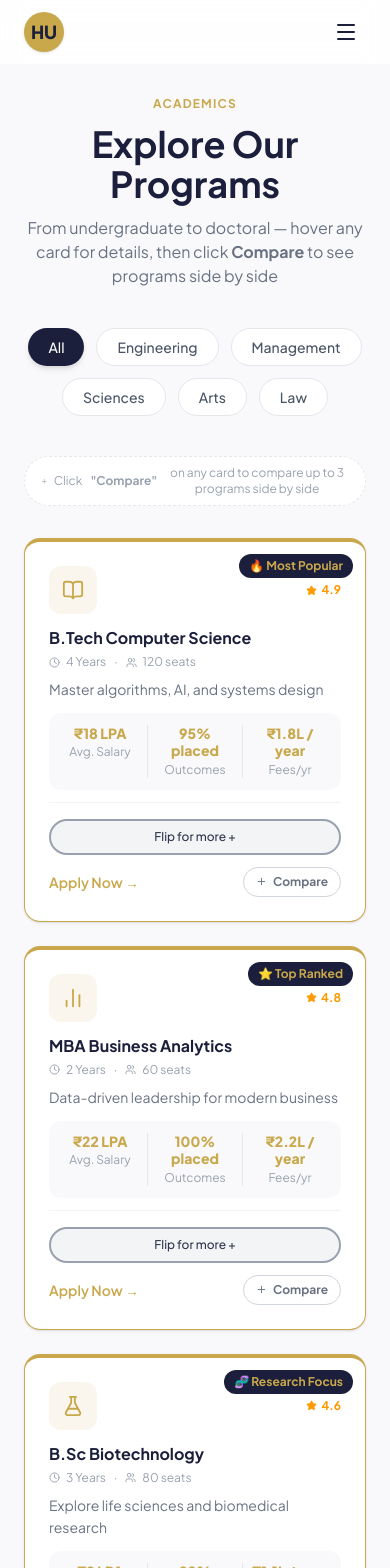
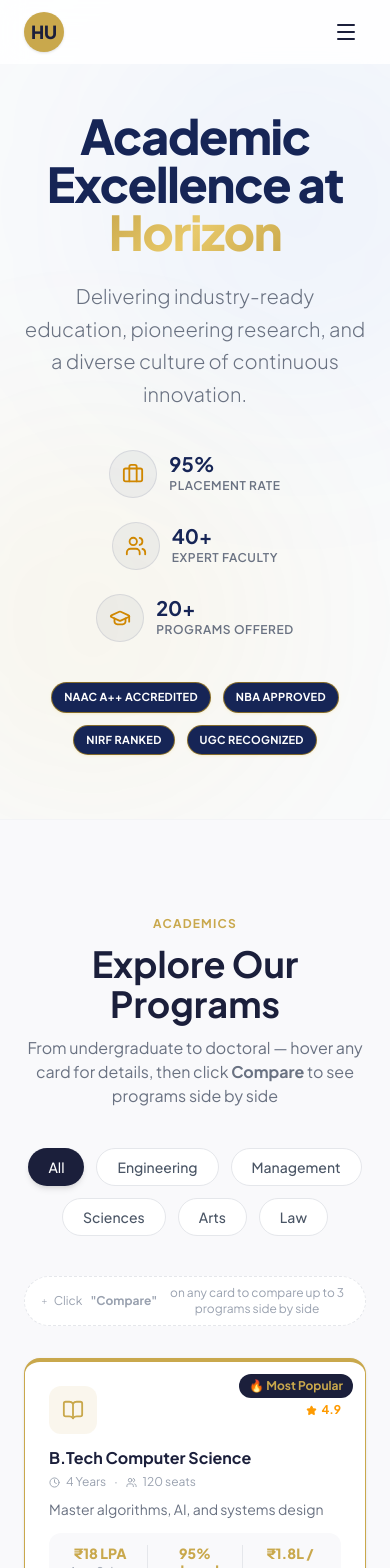
Before and after one commit to Syed-Shariqq/hackathon, a React (Vite) app: page /academics in a window 390 px wide. Shown: the top 1568 px of the page. Built offline with nearby package versions, Linux system fonts and the light colour scheme; grey boxes are pictures that could not be loaded; a web font is replaced by a local one.

Commit message:
Improve Academics page

```diff
--- a/src/components/Footer.jsx
+++ b/src/components/Footer.jsx
@@ -30,7 +30,9 @@ const socials = [
 function useCountdown(targetDate) {
   const calc = () => {
     const diff = targetDate - Date.now();
-    if (diff <= 0) return { d: 0, h: 0, m: 0, s: 0 };
+    if (diff <= 0) {
+      return { expired: true, d: 0, h: 0, m: 0, s: 0 };
+    }
     return {
       d: Math.floor(diff / 86400000),
       h: Math.floor((diff % 86400000) / 3600000),
@@ -63,7 +65,9 @@ export default function Footer() {
   const [email, setEmail] = useState('');
   const [submitted, setSubmitted] = useState(false);
   // Deadline: May 31, 2025
-  const deadline = useRef(new Date('2025-05-31T23:59:59').getTime()).current;
+  const deadline = useRef(
+    new Date(new Date().getFullYear() + 1, 4, 31, 23, 59, 59).getTime()
+  ).current;
   const { d, h, m, s } = useCountdown(deadline);
 
   const handleSubmit = (e) => {
--- a/src/components/Programs.jsx
+++ b/src/components/Programs.jsx
@@ -701,6 +701,7 @@ export default function Programs({
   onApply,
   showAllPrograms = false,
   enableDepartmentNav = false,
+  isAcademicsPage = false,
 }) {
   const [activeTab, setActiveTab] = useState('All');
   const [compareList, setCompareList] = useState([]);
@@ -794,17 +795,62 @@ export default function Programs({
             ))}
           </div>
 
-          <Link to="/academics#programs">
-            <div className='my-10 w-full text-center'>
-              <button className='px-4 py-2 hover:scale-105 transition-all duration-300 text-sm md:text-md md:px-6 md:py-3 cursor-pointer bg-blue-950 text-white rounded-full'>View More +</button>
+          {!isAcademicsPage && (
+            <Link to="/academics#programs">
+              <div className='mt-6 mb-8 w-full text-center fade-up'>
+                <button className='px-4 py-2 hover:scale-105 transition-all duration-300 text-sm md:text-md md:px-6 md:py-3 cursor-pointer bg-[#1B1F3B] text-white rounded-full shadow-md font-medium'>
+                  View More +
+                </button>
+              </div>
+            </Link>
+          )}
+
+          {/* Why Our Academics Stand Out (Academics Page Only) */}
+          {isAcademicsPage && (
+            <div className="mt-16 fade-up">
+              <h3 className="text-3xl font-bold text-[#1B1F3B] mb-8 text-center">Why Our Academics Stand Out</h3>
+              <div className="grid grid-cols-1 md:grid-cols-2 lg:grid-cols-4 gap-6">
+                {[
+                  { num: '01', title: 'Industry-Aligned Curriculum', desc: 'Designed with real-world industry needs' },
+                  { num: '02', title: 'Experienced Faculty', desc: 'Learn from experts with academic + industry background' },
+                  { num: '03', title: 'Research-Driven Learning', desc: 'Strong focus on innovation and practical exploration' },
+                  { num: '04', title: 'Strong Placement Ecosystem', desc: 'Top recruiters and career support system' }
+                ].map((item, idx) => (
+                  <div key={idx} className="relative bg-white rounded-2xl p-6 border hover:-translate-y-1 border-gray-100 shadow-lg hover:shadow-2xl transition-all overflow-hidden group">
+                    {/* Faint number in background */}
+                    <div className="absolute top-[-10px] left-[-5px] text-[#C9A84C]/15 font-black text-6xl select-none group-hover:scale-110 group-hover:text-[#C9A84C]/20 transition-transform duration-500">
+                      {item.num}
+                    </div>
+                    <div className="relative z-10 pt-8">
+                      <h4 className="font-bold text-[#1B1F3B] text-lg mb-2 leading-tight">{item.title}</h4>
+                      <p className="text-sm text-gray-500 leading-relaxed font-medium">{item.desc}</p>
+                    </div>
+                  </div>
+                ))}
+              </div>
             </div>
-          </Link>
+          )}
+
+          {/* Horizontal Banner (Full Width Breakout) */}
+          {isAcademicsPage && (
+            <div className="w-screen relative left-1/2 right-1/2 -mx-[50vw] bg-[#1B1F3B] py-3.5 shadow-[inset_0_2px_4px_rgba(0,0,0,0.4)] my-16 fade-up">
+              <p className="text-[#C9A84C] font-semibold text-sm tracking-wide text-center px-4">
+                Next Intake: July 2026 &middot; Applications closing May 31
+              </p>
+            </div>
+          )}
 
           {/* Hiring Partners — marquee + Clearbit logos */}
           <div className="fade-up" style={{ transitionDelay: '0.35s' }}>
-            <p className="text-center text-xs text-gray-400 font-semibold uppercase tracking-widest mb-5">
-              500+ Hiring Partners include
-            </p>
+            {isAcademicsPage ? (
+              <h3 className="text-center text-3xl font-bold text-[#1B1F3B] mb-8">
+                Our Graduates Work At
+              </h3>
+            ) : (
+              <p className="text-center text-xs text-gray-400 font-semibold uppercase tracking-widest mb-5">
+                500+ Hiring Partners include
+              </p>
+            )}
             <HiringGrid />
           </div>
         </div>
--- a/src/pages/Academics.jsx
+++ b/src/pages/Academics.jsx
@@ -1,7 +1,8 @@
+import { useEffect } from "react";
+import { useLocation } from "react-router-dom";
 import Programs from '../components/Programs';
 import { useApplyModal } from '../context/ApplyModalContext';
-import { useEffect } from "react";
-import { useLocation } from "react-router-dom";
+import { Briefcase, Users, GraduationCap } from 'lucide-react';
 
 function ScrollToTop() {
   const { pathname } = useLocation();
@@ -19,10 +20,68 @@ export default function Academics() {
   return (
     <>
       <ScrollToTop />
+
+      {/* 1. HERO SECTION */}
+      <section className="bg-gray-50 pt-28 pb-16 px-6 relative border-b border-gray-100 overflow-hidden">
+        {/* subtle background glow */}
+        <div className="absolute top-0 left-1/4 w-[400px] h-[400px] bg-blue-500/5 rounded-full blur-[100px] pointer-events-none" />
+        <div className="absolute bottom-0 right-1/4 w-[400px] h-[400px] bg-yellow-500/5 rounded-full blur-[100px] pointer-events-none" />
+
+        <div className="max-w-4xl mx-auto text-center relative z-10 ">
+          <h1 className="text-5xl md:text-6xl font-black text-blue-950 mb-6 tracking-tight">
+            Academic Excellence at <span className="gradient-text">Horizon</span>
+          </h1>
+          <p className="text-xl text-gray-500 font-light max-w-2xl mx-auto leading-relaxed mb-10">
+            Delivering industry-ready education, pioneering research, and a diverse culture of continuous innovation.
+          </p>
+
+          {/* 3 Stat Highlights */}
+          <div className="flex flex-wrap justify-center gap-6 md:gap-12 mb-10">
+            <div className="flex items-center gap-3">
+              <div className="w-12 h-12 rounded-full bg-blue-950/5 border border-blue-950/10 flex items-center justify-center text-yellow-600">
+                <Briefcase size={22} />
+              </div>
+              <div className="text-left">
+                <p className="font-bold text-blue-950 text-xl leading-none mb-1">95%</p>
+                <p className="text-xs text-gray-500 uppercase font-semibold tracking-wider">Placement Rate</p>
+              </div>
+            </div>
+            <div className="flex items-center gap-3">
+              <div className="w-12 h-12 rounded-full bg-blue-950/5 border border-blue-950/10 flex items-center justify-center text-yellow-600">
+                <Users size={22} />
+              </div>
+              <div className="text-left">
+                <p className="font-bold text-blue-950 text-xl leading-none mb-1">40+</p>
+                <p className="text-xs text-gray-500 uppercase font-semibold tracking-wider">Expert Faculty</p>
+              </div>
+            </div>
+            <div className="flex items-center gap-3">
+              <div className="w-12 h-12 rounded-full bg-blue-950/5 border border-blue-950/10 flex items-center justify-center text-yellow-600">
+                <GraduationCap size={22} />
+              </div>
+              <div className="text-left">
+                <p className="font-bold text-blue-950 text-xl leading-none mb-1">20+</p>
+                <p className="text-xs text-gray-500 uppercase font-semibold tracking-wider">Programs Offered</p>
+              </div>
+            </div>
+          </div>
+
+          {/* Accreditations Row */}
+          <div className="flex flex-wrap justify-center gap-3">
+            {['NAAC A++ Accredited', 'NBA Approved', 'NIRF Ranked', 'UGC Recognized'].map((badge) => (
+              <span key={badge} className="bg-blue-950 border border-yellow-500/50 text-white text-[11px] font-bold px-3 py-1.5 rounded-full uppercase tracking-wide shadow-sm shadow-yellow-500/10">
+                {badge}
+              </span>
+            ))}
+          </div>
+        </div>
+      </section>
+
       <Programs
         onApply={openApply}
-        showAllPrograms
-        enableDepartmentNav
+        showAllPrograms={true}
+        enableDepartmentNav={true}
+        isAcademicsPage={true}
       />
     </>
   );
```
